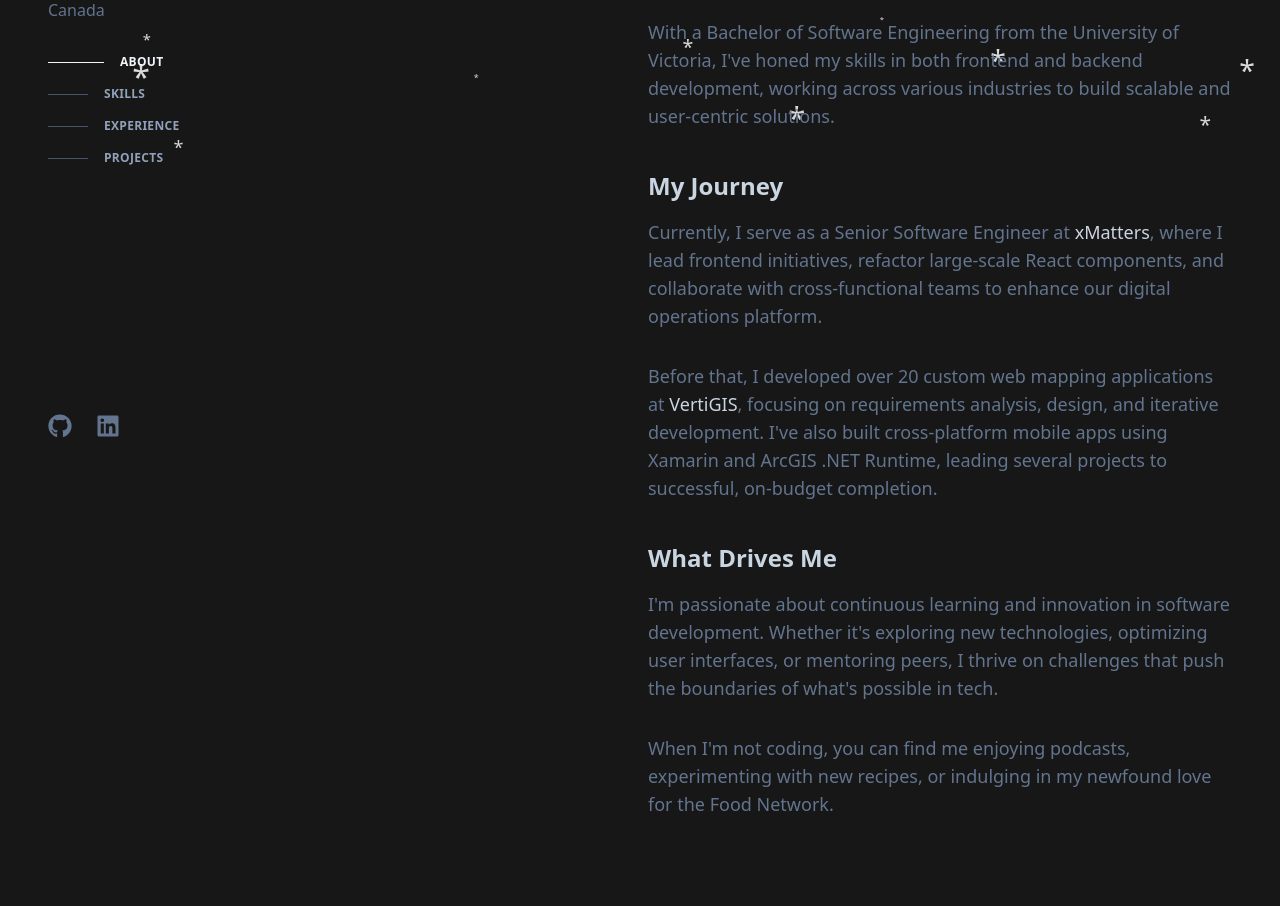
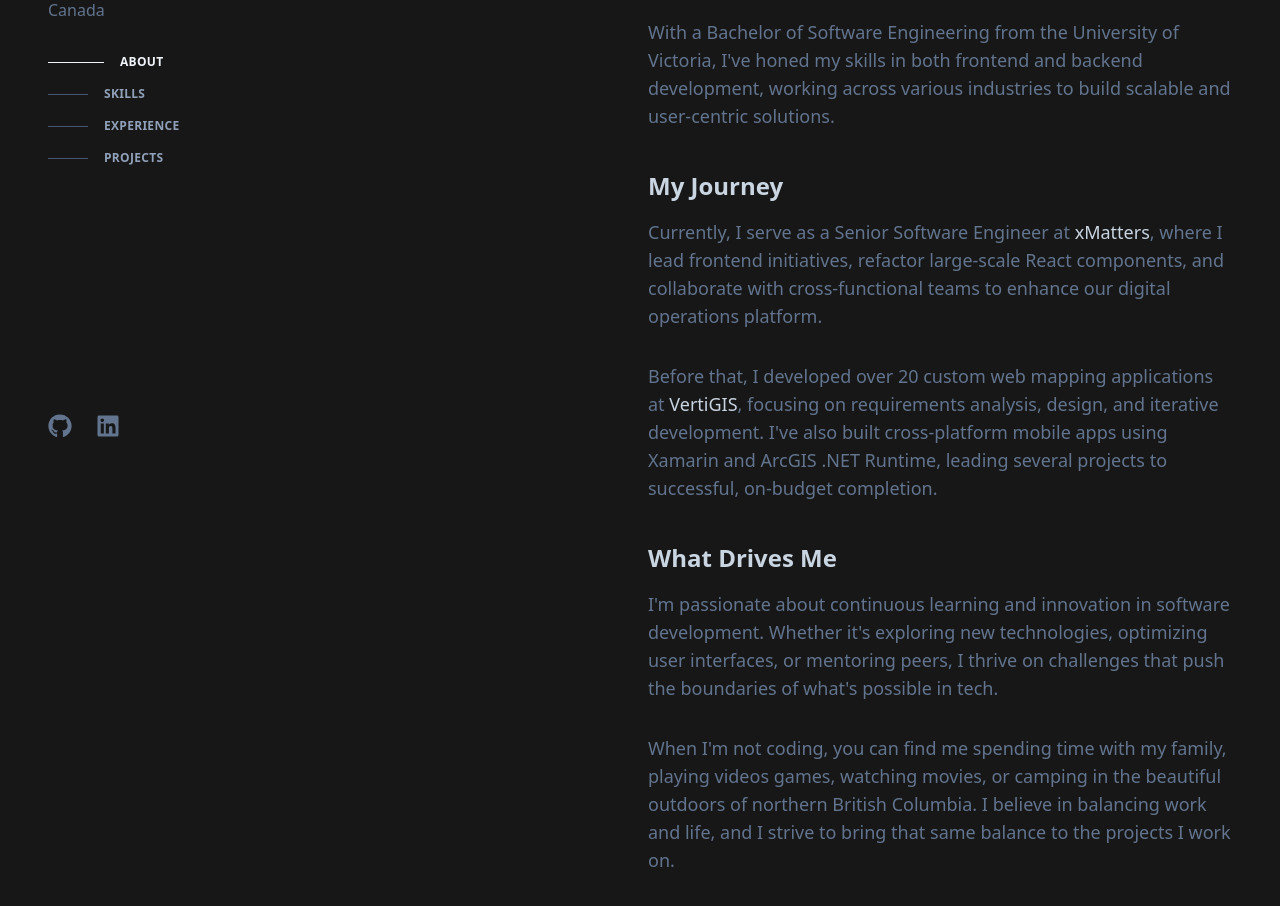
Before and after one commit to Hrodgeir/portfolio, a Next.js app: page / in a window 1280 px wide. Shown: the part 266-1172 px from the top of the page. Built offline with nearby package versions, Linux system fonts and the light colour scheme.

Commit message:
Small tweaks

```diff
--- a/app/globals.css
+++ b/app/globals.css
@@ -40,11 +40,11 @@ body {
 @keyframes snow {
   0% {
     transform: translateY(-10vh) scale(1);
-    opacity: 1;
+    opacity: 0.5;
   }
   100% {
     transform: translateY(110vh) scale(1.2);
-    opacity: 0.7;
+    opacity: 0;
   }
 }
 
@@ -52,7 +52,6 @@ body {
   top: -100px;
   position: absolute;
   color: #fff;
-  opacity: 0.6;
   pointer-events: none;
   user-select: none;
   animation: snow linear infinite;
--- a/app/layout.tsx
+++ b/app/layout.tsx
@@ -28,7 +28,7 @@ export default function RootLayout({
       <Analytics />
       <body className={`${inter.variable} antialiased`}>
         <Aurora />
-        <div className="relative inset-0 z-30 transition duration-300 lg:absolute">
+        <div className="relative inset-0 z-50 transition duration-300 lg:absolute">
           <div className="mx-auto min-h-screen max-w-screen-xl px-6 py-12 md:px-12 md:py-16 lg:py-0">
             <div className="min-h-screen lg:flex lg:justify-between lg:gap-4">
               <header className="flex flex-1 flex-col lg:sticky lg:top-0 lg:max-h-screen lg:w-[48%] lg:py-24">
@@ -146,7 +146,7 @@ export default function RootLayout({
             </div>
           </div>
         </div>
-        <div className="pointer-events-none fixed inset-0 -z-10 h-screen w-screen overflow-hidden">
+        <div className="pointer-events-none fixed inset-0 -z-50 h-screen w-screen overflow-hidden">
           {[...Array(80)].map((_, i) => (
             <span
               key={i}
@@ -154,8 +154,8 @@ export default function RootLayout({
               style={{
                 left: `${Math.random() * 100}vw`,
                 fontSize: `${Math.random() * 1.5 + 0.4}rem`,
-                animationDuration: `${Math.random() * 6 + 8}s`,
-                animationDelay: `${Math.random() * 5}s`,
+                animationDuration: `${Math.random() * 8 + 12}s`,
+                animationDelay: `${Math.random() * 16}s`,
               }}
             >
               *
--- a/app/page.tsx
+++ b/app/page.tsx
@@ -29,8 +29,8 @@ export default function Home() {
 
       <p className="mb-8 text-lg">
         Before that, I developed over 20 custom web mapping applications at{" "}
-        <span className="font-medium text-slate-300">VertiGIS</span>, focusing on
-        requirements analysis, design, and iterative development. I've also
+        <span className="font-medium text-slate-300">VertiGIS</span>, focusing
+        on requirements analysis, design, and iterative development. I've also
         built cross-platform mobile apps using Xamarin and ArcGIS .NET Runtime,
         leading several projects to successful, on-budget completion.
       </p>
@@ -46,8 +46,10 @@ export default function Home() {
       </p>
 
       <p className="text-lg">
-        When I'm not coding, you can find me enjoying podcasts, experimenting
-        with new recipes, or indulging in my newfound love for the Food Network.
+        When I'm not coding, you can find me spending time with my family,
+        playing videos games, watching movies, or camping in the beautiful
+        outdoors of northern British Columbia. I believe in balancing work and
+        life, and I strive to bring that same balance to the projects I work on.
       </p>
     </div>
   );
```
